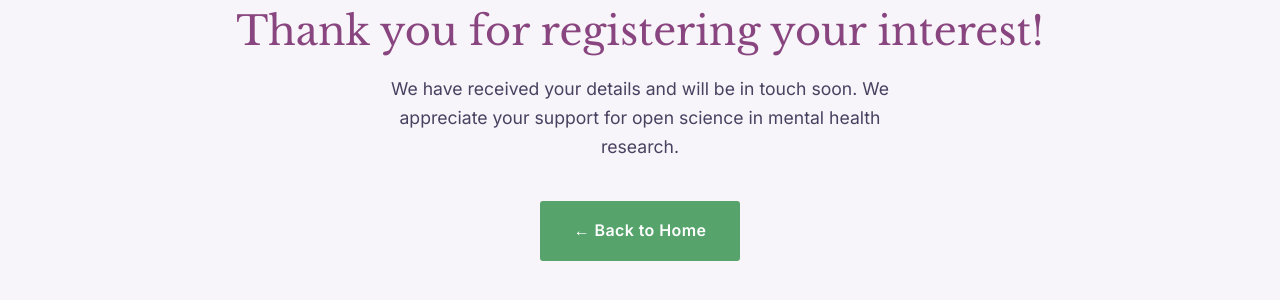
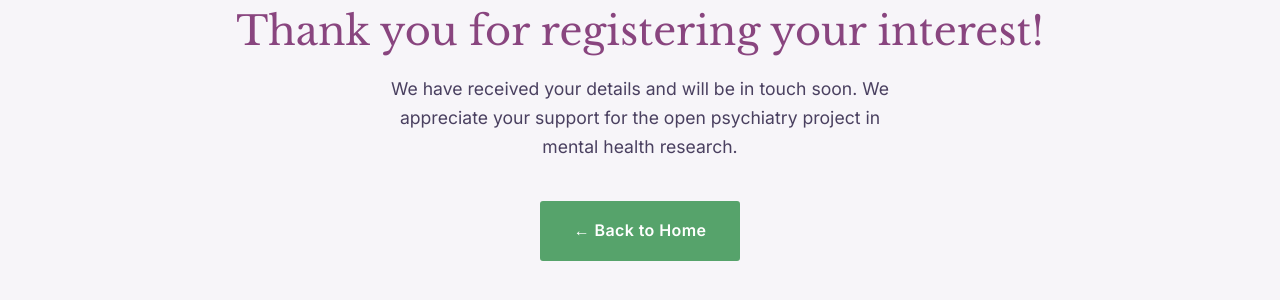
Before and after one commit to lynalllab/opp-landingpage, a Jekyll site: the page built from thank-you.md, in a window 1280 px wide and 900 px high. Shown: the part 257-557 px from the top of the window. Built offline with Jekyll 4.4.1, drawn with Linux system fonts in a browser that asks for light colours.

Commit message:
Update thank-you.md

```diff
--- a/thank-you.md
+++ b/thank-you.md
@@ -12,7 +12,7 @@ description: "Thank you for registering your interest in the Open Psychiatry Pro
       </svg>
     </div>
     <h1 id="thankyou-heading">Thank you for registering your interest!</h1>
-    <p>We have received your details and will be in touch soon. We appreciate your support for open science in mental health research.</p>
+    <p>We have received your details and will be in touch soon. We appreciate your support for the open psychiatry project in mental health research.</p>
     <a href="{{ '/' | relative_url }}" class="btn btn--primary">&larr; Back to Home</a>
   </div>
 </section>
```
